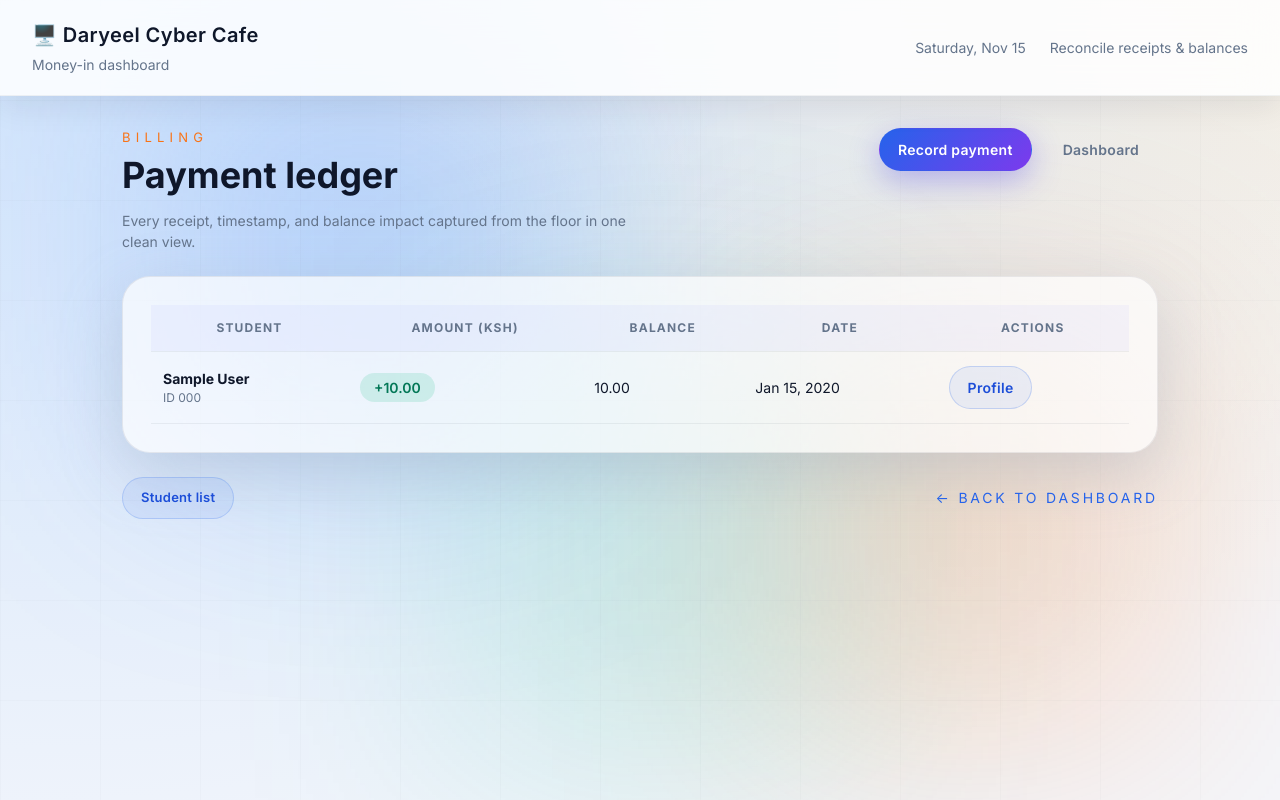
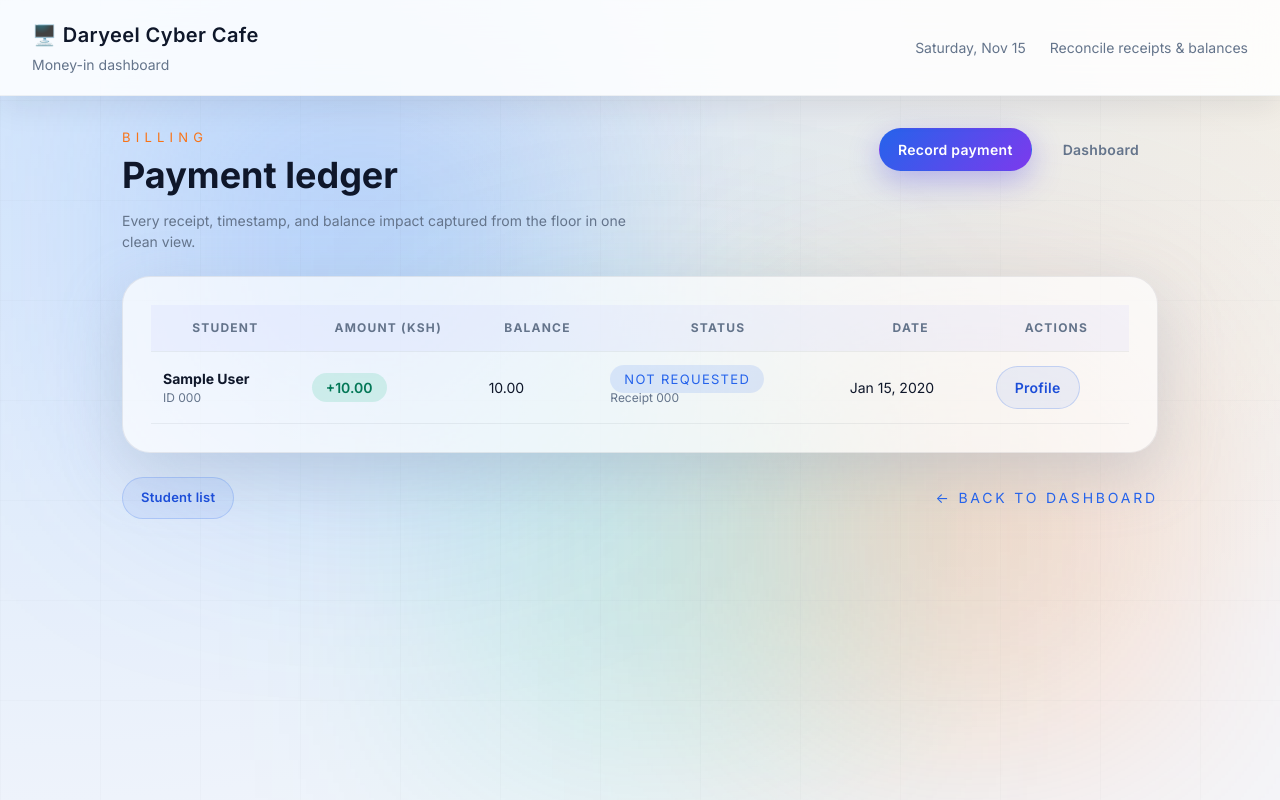
Before and after one commit to Ngangah-01/CyberCafe, a Django app: page /payments/ in a window 1280 px wide. Run offline with Django 5.2, Linux system fonts and the light colour scheme; tables that the repository leaves empty hold one stand-in row (values such as "Sample post").

Commit message:
Enhance M-Pesa callback handling to support payment status updates for both sessions and payments. Introduce status display in payment list template, improving user feedback on payment outcomes. Update confirmation dialog text in scripts.js for clarity.

```diff
--- a/cyber/cyberapp/static/js/scripts.js
+++ b/cyber/cyberapp/static/js/scripts.js
@@ -49,11 +49,11 @@ document.addEventListener('DOMContentLoaded', function () {
 
         const confirmPromise = window.showConfirm
             ? window.showConfirm(
-                `End the session for ${studentName}? This stops the timer and calculates the final bill.`,
+                `This will stop the timer for ${studentName} and calculate the final bill.`,
                 {
                     title: 'End session?',
-                    confirmText: 'End session',
-                    cancelText: 'Keep running',
+                    confirmText: 'Yes, end it',
+                    cancelText: 'No, keep running',
                     icon: 'warning',
                 }
               )
--- a/cyber/cyberapp/templates/payment_list.html
+++ b/cyber/cyberapp/templates/payment_list.html
@@ -52,6 +52,7 @@
               <th>Student</th>
               <th>Amount (KSH)</th>
               <th>Balance</th>
+              <th>Status</th>
               <th>Date</th>
               <th>Actions</th>
             </tr>
@@ -67,6 +68,20 @@
                 <span class="amount-chip">+{{ payment.amount|floatformat:2 }}</span>
               </td>
               <td>{{ payment.balance|floatformat:2 }}</td>
+              <td>
+                {% if payment.mpesa_status == 'paid' %}
+                  <span class="trend-chip positive">Paid</span>
+                {% elif payment.mpesa_status == 'pending' %}
+                  <span class="trend-chip">Pending PIN</span>
+                {% elif payment.mpesa_status == 'failed' %}
+                  <span class="trend-chip danger">Failed</span>
+                {% else %}
+                  <span class="trend-chip">Not requested</span>
+                {% endif %}
+                {% if payment.mpesa_receipt_number %}
+                <p class="kpi-foot">Receipt {{ payment.mpesa_receipt_number }}</p>
+                {% endif %}
+              </td>
               <td>{{ payment.date|date:"M d, Y" }}</td>
               <td class="table-actions">
                 <a href="{% url 'student_detail' payment.student.idnumber %}" class="btn btn-secondary">Profile</a>
--- a/cyber/cyberapp/views.py
+++ b/cyber/cyberapp/views.py
@@ -473,7 +473,12 @@ def mpesa_callback(request):
     result_code = callback.get('ResultCode')
 
     session = UsageSession.objects.filter(mpesa_checkout_request_id=checkout_request_id).first()
+    payment = None
     if not session:
+        payment = Payment.objects.filter(mpesa_checkout_request_id=checkout_request_id).first()
+
+    target = session or payment
+    if not target:
         logger.warning("Received callback for unknown CheckoutRequestID %s", checkout_request_id)
     else:
         if result_code == 0:
@@ -484,26 +489,40 @@ def mpesa_callback(request):
             receipt_number = metadata_map.get('MpesaReceiptNumber')
             phone_number = metadata_map.get('PhoneNumber')
 
-            session.payment_status = 'paid'
-            session.mpesa_receipt_number = receipt_number
-            if phone_number:
-                session.mpesa_phone_number = str(phone_number)
-            if amount_value is not None:
-                try:
-                    session.amount_charged = Decimal(str(amount_value))
-                except Exception:
-                    pass
-            session.save(update_fields=[
-                'payment_status',
-                'mpesa_receipt_number',
-                'mpesa_phone_number',
-                'amount_charged'
-            ])
+            if session:
+                session.payment_status = 'paid'
+                session.mpesa_receipt_number = receipt_number
+                if phone_number:
+                    session.mpesa_phone_number = str(phone_number)
+                if amount_value is not None:
+                    try:
+                        session.amount_charged = Decimal(str(amount_value))
+                    except Exception:
+                        pass
+                session.save(update_fields=[
+                    'payment_status',
+                    'mpesa_receipt_number',
+                    'mpesa_phone_number',
+                    'amount_charged'
+                ])
+            else:
+                payment.mpesa_status = Payment.STATUS_PAID
+                payment.mpesa_receipt_number = receipt_number
+                if phone_number:
+                    payment.mpesa_phone_number = str(phone_number)
+                payment.save(update_fields=[
+                    'mpesa_status',
+                    'mpesa_receipt_number',
+                    'mpesa_phone_number',
+                ])
         else:
             result_desc = callback.get('ResultDesc', 'Payment failed')
             if session:
                 session.payment_status = 'failed'
                 session.save(update_fields=['payment_status'])
+            if payment:
+                payment.mpesa_status = Payment.STATUS_FAILED
+                payment.save(update_fields=['mpesa_status'])
             logger.info("STK payment failed for checkout %s: %s", checkout_request_id, result_desc)
 
     return JsonResponse({
```
Also changed, not shown: cyber/cyberapp/migrations/0005_payment_mpesa_checkout_request_id_and_more.py (added).
